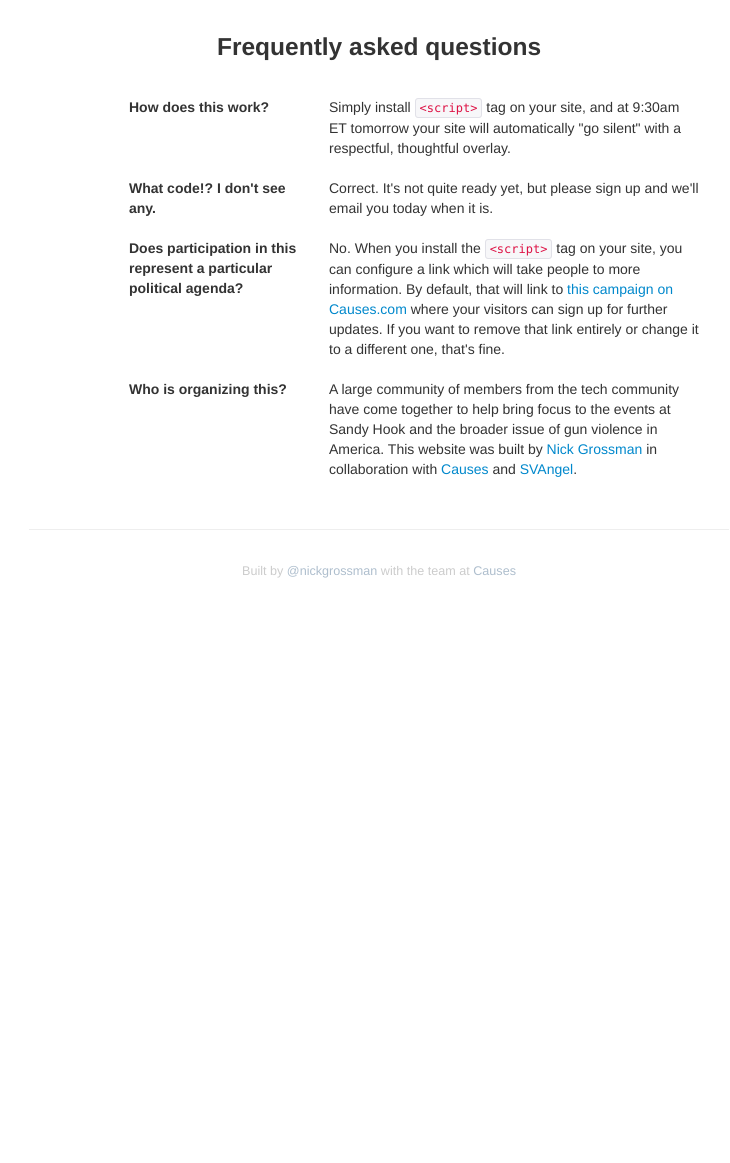
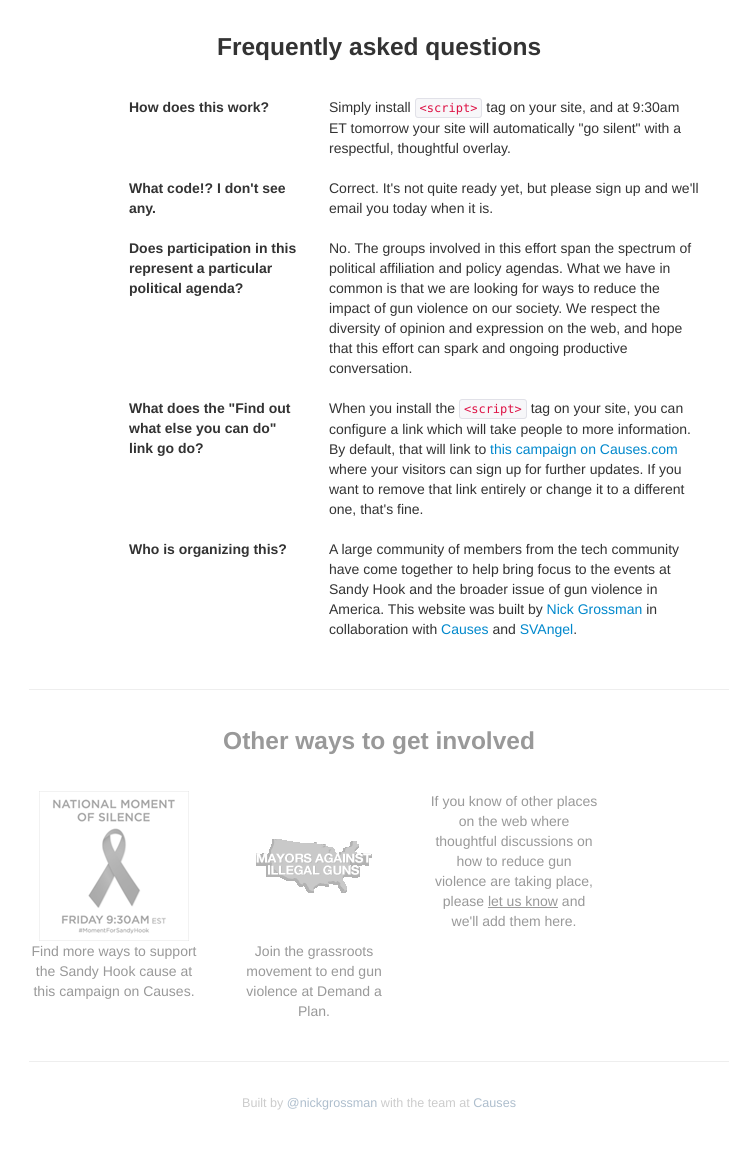
Before and after one commit to nickgrossman/webgoessilent.org, a PHP site: page / in a window 1280 px wide. Shown: the part 1441-2604 px from the top of the page, without its empty margins (261-991 px from the left). Before the commit the page ends 2019 px from the top, so only its background shows below. Run offline with PHP 8.4, Linux system fonts and the light colour scheme; some libraries are stand-ins or nearby versions.

Commit message:
updated faq

```diff
--- a/index.php
+++ b/index.php
@@ -75,10 +75,21 @@ type="submit" type="submit" class="btn">Go</button>
 			Does participation in this represent a particular political agenda?
 		</div>
 		<div class="span4 answer">
-			No.  When you install the  <code>&lt;script&gt;</code> tag on your site, you can configure a link which will take people to more information.  By default, that will link to <a href="http://www.causes.com/causes/807161-stand-with-sandy-hook/">this campaign on Causes.com</a> where your visitors can sign up for further updates.  If you want to remove that link entirely or change it to a different one, that's fine.
+			No.  The groups involved in this effort span the spectrum of political affiliation and policy agendas.  What we have in common is that we are looking for ways to reduce the impact of gun violence on our society.  We respect the diversity of opinion and expression on the web, and hope that this effort can spark and ongoing productive conversation.
+
 		</div>
 
 	</div>
+	<div class="row">
+		<div class="span2 offset1 question">
+			What does the "Find out what else you can do" link go do?
+		</div>
+		<div class="span4 answer">
+		When you install the  <code>&lt;script&gt;</code> tag on your site, you can configure a link which will take people to more information.  By default, that will link to <a href="http://www.causes.com/causes/807161-stand-with-sandy-hook/">this campaign on Causes.com</a> where your visitors can sign up for further updates.  If you want to remove that link entirely or change it to a different one, that's fine.
+		</div>
+
+	</div>
+
 	<div class="row">
 		<div class="span2 offset1 question">
 			Who is organizing this?
@@ -94,6 +105,40 @@ type="submit" type="submit" class="btn">Go</button>
 
 
 
+<hr />
+
+
+ <section id="links">
+
+ <h3 id="links">Other ways to get involved</h3><br />
+
+ <div class="row">
+
+	 <div class="span2">
+		 <a href="http://www.causes.com/causes/807161-stand-with-sandy-hook/actions/1716727"><img src="img/ribbon-150.png?v=2" /></a>
+	 <p>
+	 	Find more ways to support the Sandy Hook cause at <a href="http://www.causes.com/causes/807161-stand-with-sandy-hook/">this campaign on Causes</a>.
+	</p>
+</div>
+
+ 	 <div class="span2">
+ 		 <a href="http://demandaplan.org"><img src="img/mayors.png" /></a>
+ 	 <p>
+ 	 	Join the grassroots movement to end gun violence at <a href="http://demandaplan.org">Demand a Plan</a>.
+ 	 </p>
+ 	 </div>
+
+	<div class="span2">
+		If you know of other places on the web where thoughtful discussions on how to reduce gun violence are taking place, please <a href="https://wrkng.wufoo.com/forms/where-the-web-is-discussing-gun-violence/" style="text-decoration:underline">let us know</a> and we'll add them here.
+	</div>
+
+ </div>
+
+
+
+
+
+</section>
 
 
 <?php include('includes/footer.php'); ?>
```
